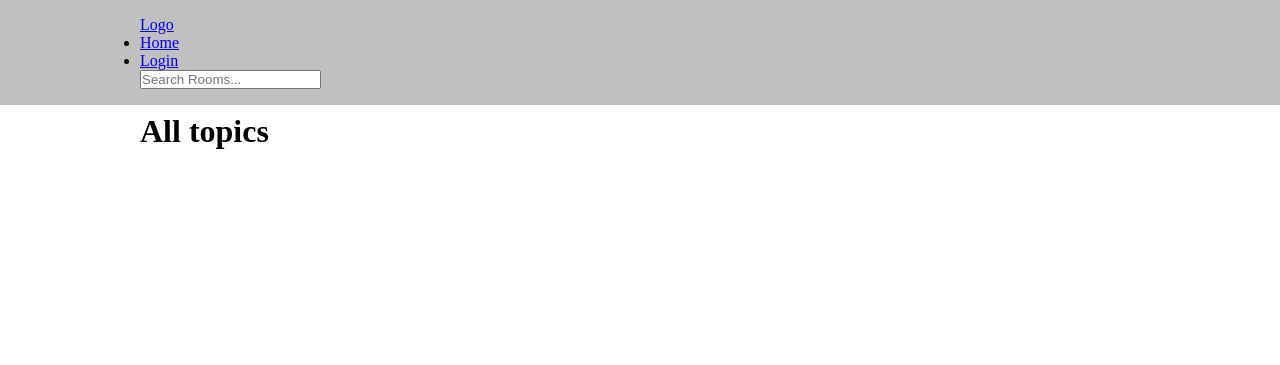
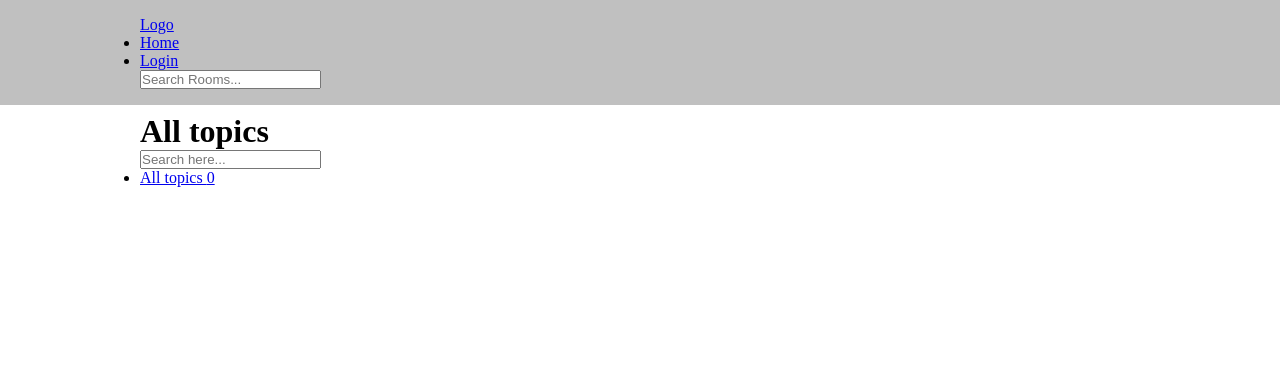
Before and after one commit to paulnyabaro/studyapp, a Django app: page /topics/ in a window 1280 px wide. Shown: the top 365 px of the page. Run offline with Django 4.2, Linux system fonts and the light colour scheme; data that the repository does not hold is empty.

Commit message:
Updating topics page

```diff
--- a/studyapp/base/templates/base/topics_page.html
+++ b/studyapp/base/templates/base/topics_page.html
@@ -5,5 +5,18 @@
 {% block content %}
 <div class="container">
     <h1>All topics</h1>
+    <form action="{% url 'home' %}" method="GET">
+        <input type="text" name="q" placeholder="Search here...">
+    </form>
+    <ul>
+        <li>
+            <a href="{% url 'home' %}">All topics <span>{{ topics.count }}</a>
+        </li>
+        {% for topic in topics %}
+        <li>
+            <a href="{% url 'home' %}?q={{topic.name}}">{{ topic.name }} <span>{{ topic.room_set.all.count }}</span></a>
+        </li>
+        {% endfor %}
+    </ul>
 </div>
 {% endblock %}
```
